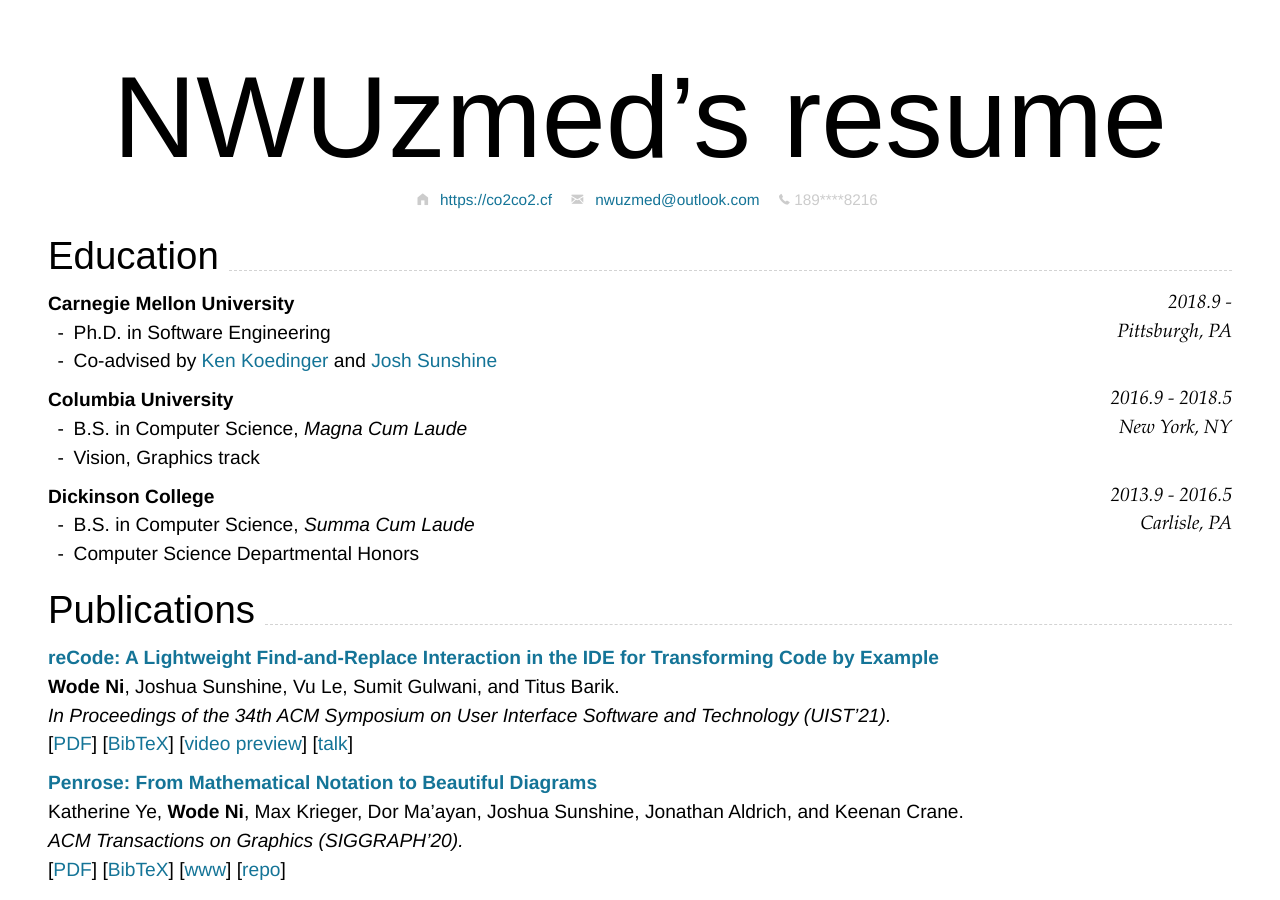
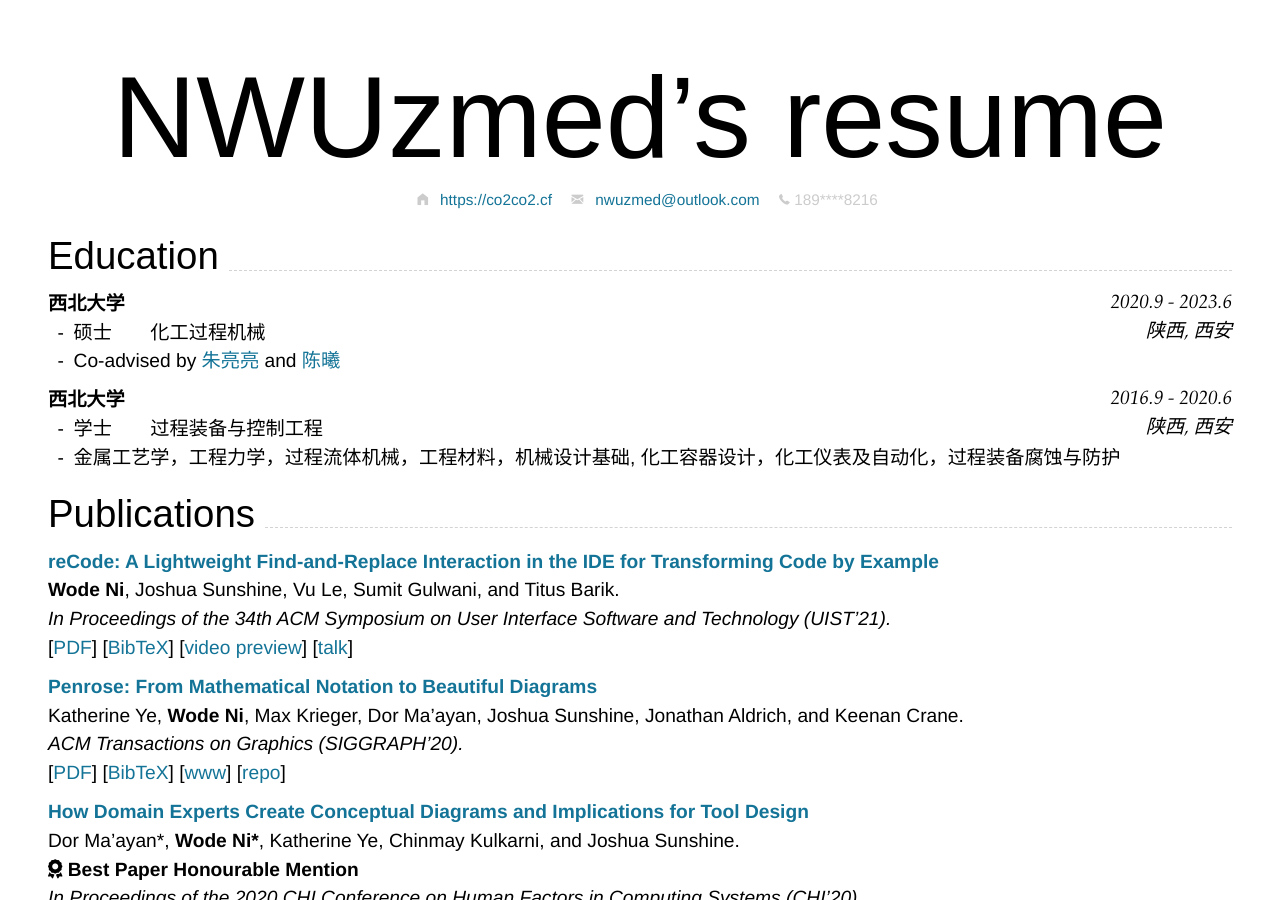
Before and after one commit to nwuzmedoutlook/resume, a Jekyll site: the page built from index.md, in a window 1280 px wide and 900 px high. Built offline with Jekyll 4.4.1, drawn with Linux system fonts in a browser that asks for light colours; nearby versions of some CDN libraries.

Commit message:
Update index.md

````diff
--- a/index.md
+++ b/index.md
@@ -25,32 +25,24 @@ Supported arguments:
 
 ## Education
 
-### **Carnegie Mellon University** `2018.9 -`
+### **西北大学** `2020.9 - 2023.6`
 
 ```
-Pittsburgh, PA
+陕西, 西安
 ```
 
-- Ph.D. in Software Engineering
-- Co-advised by [Ken Koedinger](http://pact.cs.cmu.edu/koedinger.html) and [Josh Sunshine](http://www.cs.cmu.edu/~jssunshi/)
+- 硕士&emsp;&emsp;化工过程机械
+- Co-advised by [朱亮亮](https://faculty.nwu.edu.cn/LiangliangZhu) and [陈曦](http://www.cs.cmu.edu/~jssunshi/)
 
-### **Columbia University** `2016.9 - 2018.5`
+### **西北大学** `2016.9 - 2020.6`
 
 ```
-New York, NY
+陕西, 西安
 ```
 
-- B.S. in Computer Science, _Magna Cum Laude_
-- Vision, Graphics track
+- 学士&emsp;&emsp;过程装备与控制工程
+- 金属工艺学，工程力学，过程流体机械，工程材料，机械设计基础, 化工容器设计，化工仪表及自动化，过程装备腐蚀与防护
 
-### **Dickinson College** `2013.9 - 2016.5`
-
-```
-Carlisle, PA
-```
-
-- B.S. in Computer Science, _Summa Cum Laude_
-- Computer Science Departmental Honors
 
 ## Publications
 
````
